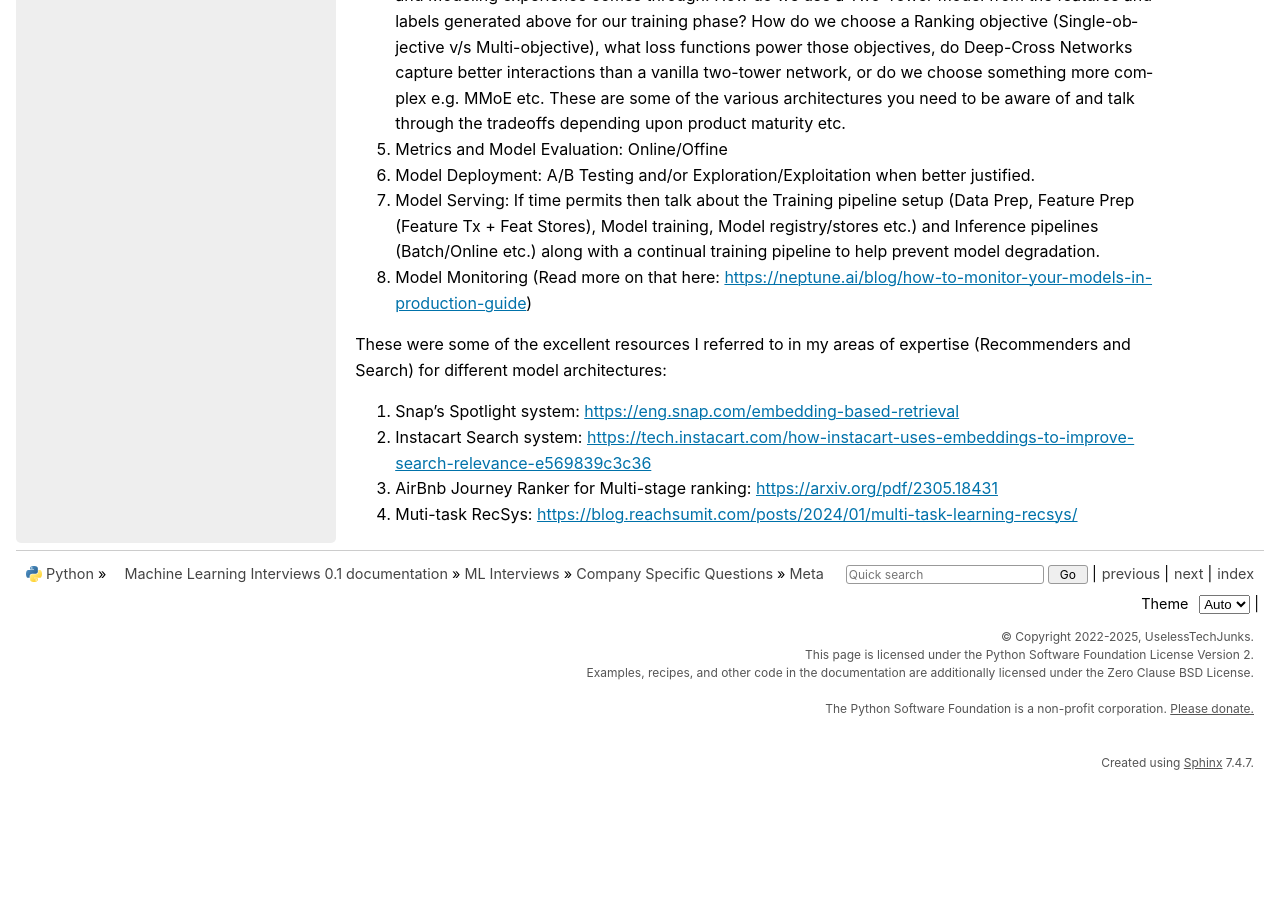
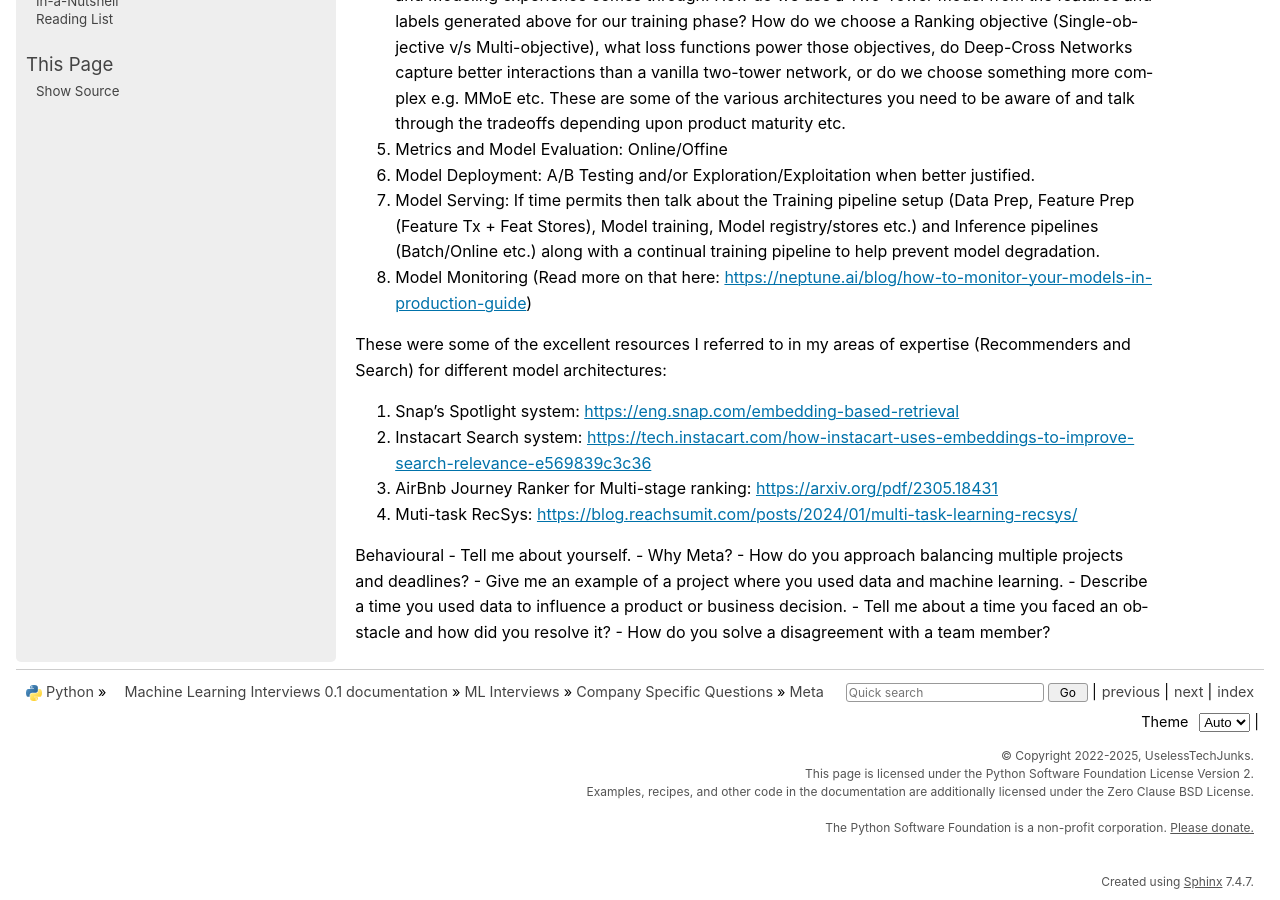
Before and after one commit to uselesstechjunks/leetcode, a Sphinx documentation site: the page built from docs/source/interviews/company/meta.rst, in a window 1280 px wide and 900 px high, scrolled down 1032 px. Built offline with Sphinx 7.4.7, drawn with Linux system fonts in a browser that asks for light colours; pages that are not in the unit, such as notebooks, are missing from menus; before the commit the page ends 1813 px from its top, so only the background shows below that.

Commit message:
Update meta.rst

```diff
--- a/docs/source/interviews/company/meta.rst
+++ b/docs/source/interviews/company/meta.rst
@@ -31,3 +31,12 @@ These were some of the excellent resources I referred to in my areas of expertis
 2. Instacart Search system: https://tech.instacart.com/how-instacart-uses-embeddings-to-improve-search-relevance-e569839c3c36
 3. AirBnb Journey Ranker for Multi-stage ranking: https://arxiv.org/pdf/2305.18431
 4. Muti-task RecSys: https://blog.reachsumit.com/posts/2024/01/multi-task-learning-recsys/
+
+Behavioural
+- Tell me about yourself.
+- Why Meta?
+- How do you approach balancing multiple projects and deadlines?
+- Give me an example of a project where you used data and machine learning.
+- Describe a time you used data to influence a product or business decision.
+- Tell me about a time you faced an obstacle and how did you resolve it?
+- How do you solve a disagreement with a team member?
```
